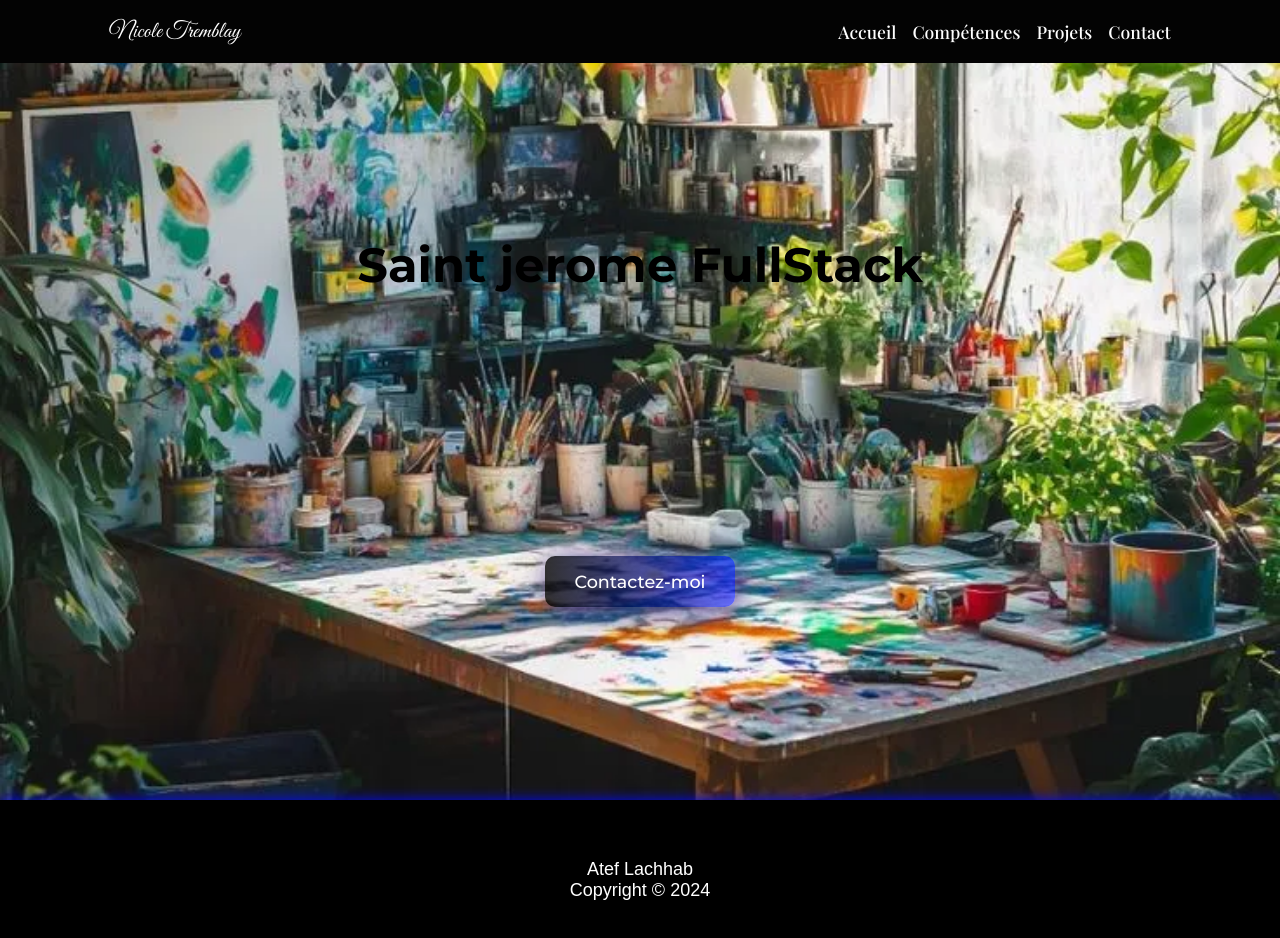
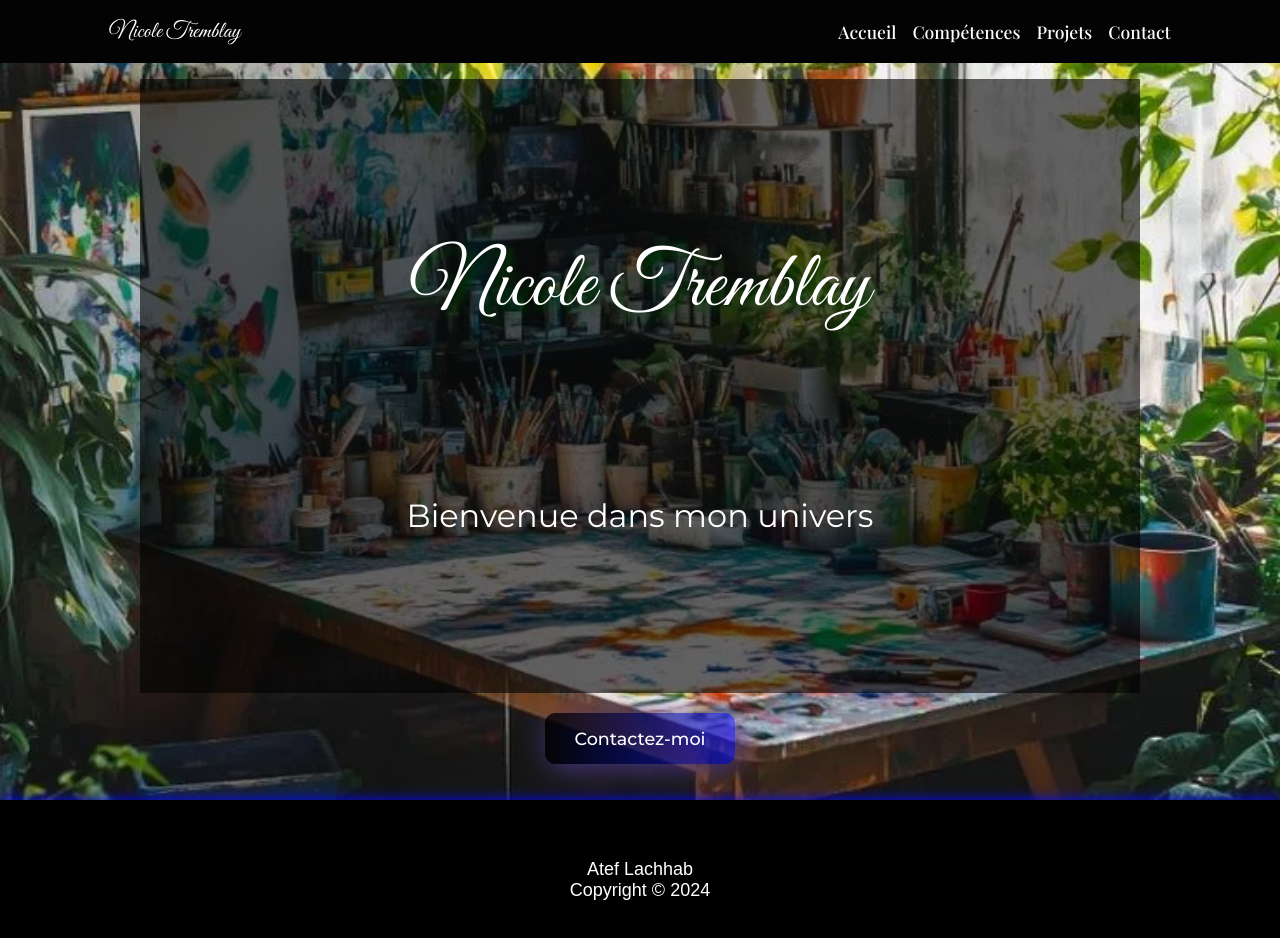
Before and after one commit to Kaazell/nicole-aquarelle, a React (Vite) app: page / in a window 1280 px wide. Shown: the top 938 px of the page. Built offline with nearby package versions, Linux system fonts and the light colour scheme; a web font is replaced by a local one.

Commit message:
feat: landing banner

```diff
--- a/src/pages/Home/Home.tsx
+++ b/src/pages/Home/Home.tsx
@@ -7,12 +7,10 @@ const Home: React.FC = () => {
     <main>
       <section className={s.landing} id="home_section">
         <div className={s.landing__center}>
-        <h1 className={s.landing__title}>Saint jerome FullStack</h1>
-        <p className={s.landing__introduction}>
-
-        </p>
+        <h1 className={s.landing__title}>Nicole Tremblay</h1>
+        <p className={s.landing__introduction}>Bienvenue dans mon univers</p>
+        </div>
         <Button buttonName="Contactez-moi" destination="#contact_form" />
-        </div>
       </section>
     </main>
   );
--- a/src/pages/Home/style.module.scss
+++ b/src/pages/Home/style.module.scss
@@ -1,4 +1,5 @@
 @use "../../styles/variables" as *;
+@use "../../styles/mixins" as *;
 
 .landing {
     background-image: url('../../assets/img/banner3.webp');
@@ -11,18 +12,26 @@
     justify-content: space-around;
     align-items: center;
     &__center {
+        background: rgba(0, 0, 0, 0.6);
+        width: 1000px;
         display: flex;
         flex-direction: column;
         justify-content: space-evenly;
+        align-items: center;
         height: 90%;
     }
     &__title {
-        font-size: 3em;
+        @include great-vibes;
+        color: white;
+        font-size: 5em;
+        text-shadow: rgb(0, 59, 0) 6px 6px 8px;
         max-width: 960px;
     }
     &__introduction {
-        font-size: 1.4rem;
+        font-size: 2rem;
         max-width: 960px;
+        color: white;
+
     }
 }
 
```
